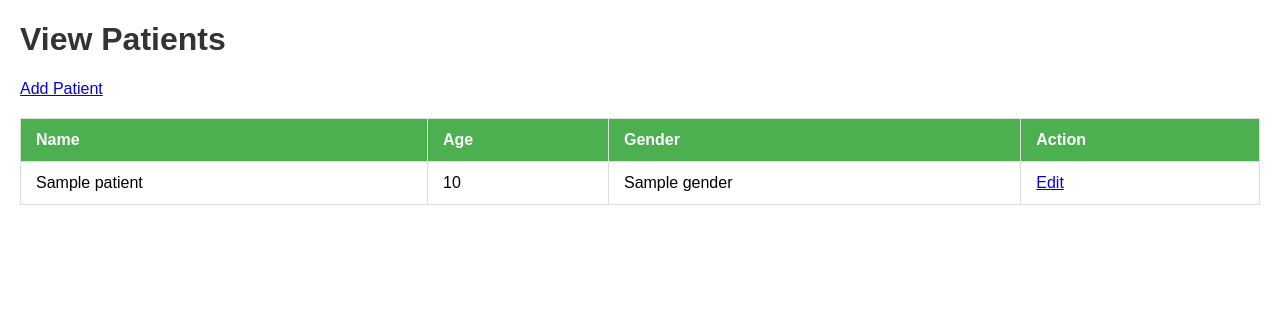
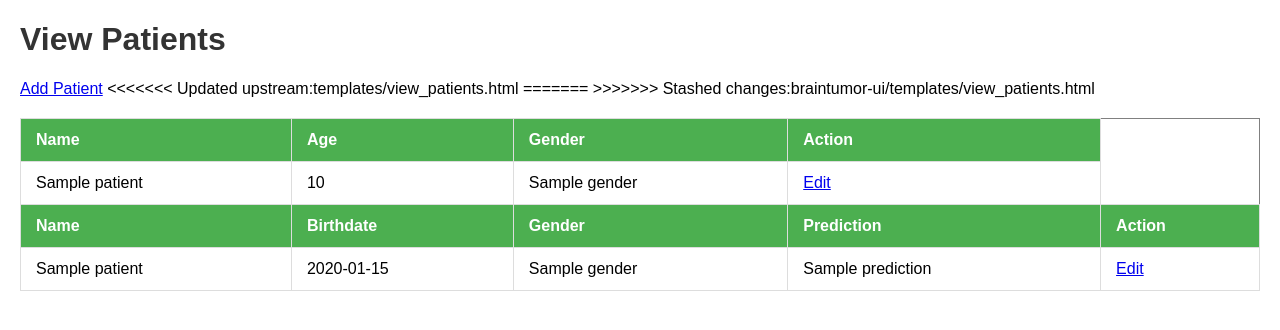
Before and after one commit to Ashash94/brief14_tumor_detection, a Python web app: template templates/view_patients.html in a window 1280 px wide. Shown: the top 330 px of the page. Run offline with Jinja, Linux system fonts and the light colour scheme; the template is opened without the code that fills it: most values are stand-ins (such as "Sample title", 1, 10 or a date in 2020).

Commit message:
correction prediction

```diff
--- a/templates/view_patients.html
+++ b/templates/view_patients.html
@@ -2,19 +2,24 @@
 
 <!DOCTYPE html>
 <html lang="en">
-<head>
-    <meta charset="UTF-8">
-    <meta http-equiv="X-UA-Compatible" content="IE=edge">
-    <meta name="viewport" content="width=device-width, initial-scale=1.0">
+  <head>
+    <meta charset="UTF-8" />
+    <meta http-equiv="X-UA-Compatible" content="IE=edge" />
+    <meta name="viewport" content="width=device-width, initial-scale=1.0" />
     <title>View Patients</title>
-    <link rel="stylesheet" type="text/css" href="{{ url_for('static', path='styles.css') }}">
-</head>
-<body>
+    <link
+      rel="stylesheet"
+      type="text/css"
+      href="{{ url_for('static', path='styles.css') }}"
+    />
+  </head>
+  <body>
     <h1>View Patients</h1>
 
     <a href="{{ url_for('add_patient') }}">Add Patient</a>
 
     <table border="1">
+<<<<<<< Updated upstream:templates/view_patients.html
         <thead>
             <tr>
                 <th>Name</th>
@@ -35,6 +40,32 @@
                 </tr>
             {% endfor %}
         </tbody>
+=======
+      <thead>
+        <tr>
+          <th>Name</th>
+          <th>Birthdate</th>
+          <th>Gender</th>
+          <th>Prediction</th>
+          <th>Action</th>
+        </tr>
+      </thead>
+      <tbody>
+        {% for patient in patients %}
+        <tr>
+          <td>{{ patient.name }}</td>
+          <td>{{ patient.birthdate}}</td>
+          <td>{{ patient.gender }}</td>
+          <td>{{ patient.prediction}}</td>
+          <td>
+            <a href="{{ url_for('edit_patient', patient_id=patient.id) }}"
+              >Edit</a
+            >
+          </td>
+        </tr>
+        {% endfor %}
+      </tbody>
+>>>>>>> Stashed changes:braintumor-ui/templates/view_patients.html
     </table>
-</body>
+  </body>
 </html>
```
Also changed, not shown: app.py (+17 -1 lines), braintumor-model/api_model.py (added, +56 -0 lines).
